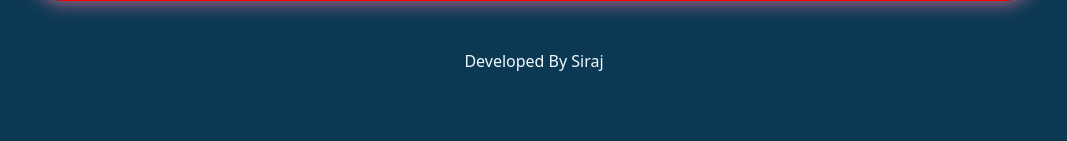
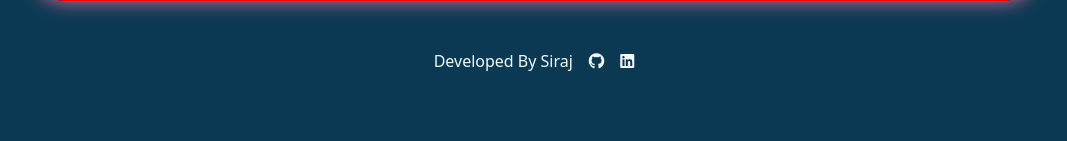
Before and after one commit to sirajms5/Clothing-Store, a PHP site: page /register.html in a window 1280 px wide. Shown: the part 659-800 px from the top of the page, without its empty margins (106-1173 px from the left). Run offline with PHP 8.4, Linux system fonts and the light colour scheme; some libraries are stand-ins or nearby versions.

Commit message:
added social links

```diff
--- a/history.html
+++ b/history.html
@@ -69,6 +69,9 @@
 
   <footer id="footer">
     <p>Developed By Siraj</p>
+    <a class="profile-link fab fa-github" href="https://github.com/sirajms5" target="_blank"></a>
+    <a class="profile-link fab fa-linkedin" href="https://www.linkedin.com/in/siraj-mohammed-saleem/"
+      target="_blank"></a>
   </footer>
 
 </body>
--- a/index.html
+++ b/index.html
@@ -88,6 +88,9 @@
   </main>
   <footer id="footer">
     <p>Developed By Siraj</p>
+    <a class="profile-link fab fa-github" href="https://github.com/sirajms5" target="_blank"></a>
+    <a class="profile-link fab fa-linkedin" href="https://www.linkedin.com/in/siraj-mohammed-saleem/"
+      target="_blank"></a>
   </footer>
 </body>
 
--- a/login.html
+++ b/login.html
@@ -84,6 +84,9 @@
     </main>
     <footer id="footer">
         <p>Developed By Siraj</p>
+        <a class="profile-link fab fa-github" href="https://github.com/sirajms5" target="_blank"></a>
+        <a class="profile-link fab fa-linkedin" href="https://www.linkedin.com/in/siraj-mohammed-saleem/"
+            target="_blank"></a>
     </footer>
 
 </body>
--- a/payment.html
+++ b/payment.html
@@ -107,6 +107,9 @@
     </main>
     <footer id="footer">
         <p>Developed By Siraj</p>
+        <a class="profile-link fab fa-github" href="https://github.com/sirajms5" target="_blank"></a>
+        <a class="profile-link fab fa-linkedin" href="https://www.linkedin.com/in/siraj-mohammed-saleem/"
+            target="_blank"></a>
     </footer>
 </body>
 
--- a/profile.html
+++ b/profile.html
@@ -118,6 +118,9 @@
     </main>
     <footer id="footer">
         <p>Developed By Siraj</p>
+        <a class="profile-link fab fa-github" href="https://github.com/sirajms5" target="_blank"></a>
+        <a class="profile-link fab fa-linkedin" href="https://www.linkedin.com/in/siraj-mohammed-saleem/"
+            target="_blank"></a>
     </footer>
 </body>
 
--- a/register.html
+++ b/register.html
@@ -105,7 +105,10 @@
         </section>
     </main>
     <footer id="footer">
-        <p id="test">Developed By Siraj</p>
+        <p>Developed By Siraj</p>
+        <a class="profile-link fab fa-github" href="https://github.com/sirajms5" target="_blank"></a>
+        <a class="profile-link fab fa-linkedin" href="https://www.linkedin.com/in/siraj-mohammed-saleem/"
+            target="_blank"></a>
     </footer>
 </body>
 
--- a/styles/style.css
+++ b/styles/style.css
@@ -149,8 +149,21 @@
 }
 
 #footer {
-  text-align: center;
+  display: flex;
+  justify-content: center;
+  gap: 1rem;
   margin-top: 3rem;
+}
+
+.profile-link {
+  cursor: pointer;
+  color: var(--salt, white);
+  text-decoration: none;
+  margin-top: 0.2rem;
+}
+
+.profile-link:hover {
+  color: red;
 }
 
 /* registration and log in pages */
@@ -391,11 +404,11 @@
     padding: 0;
   }
 
-  #payment-section-content{
+  #payment-section-content {
     padding: 1rem 0.5rem;
   }
 
-  #button-payment{
+  #button-payment {
     width: 75%;
     margin-left: auto;
     margin-right: auto;
```
